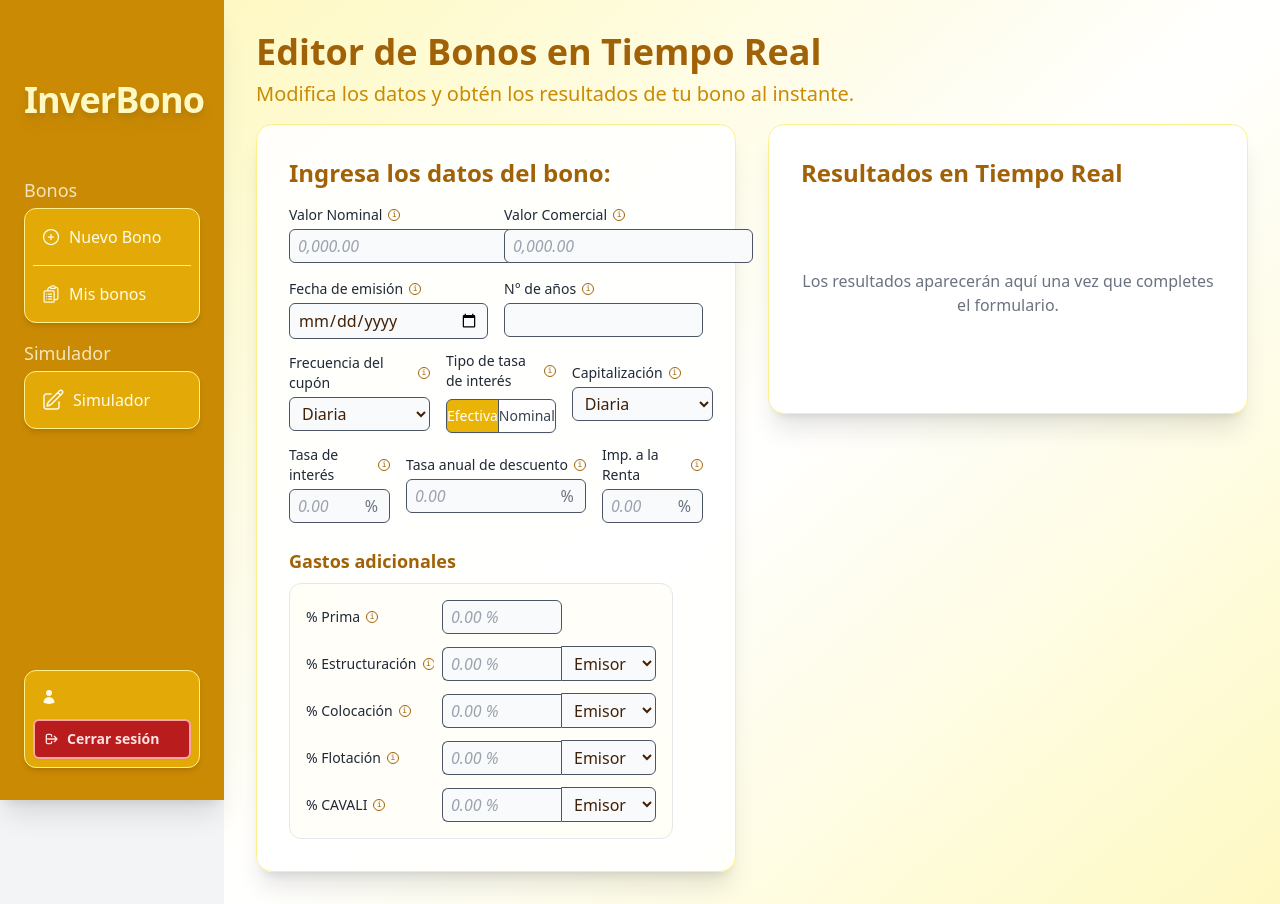
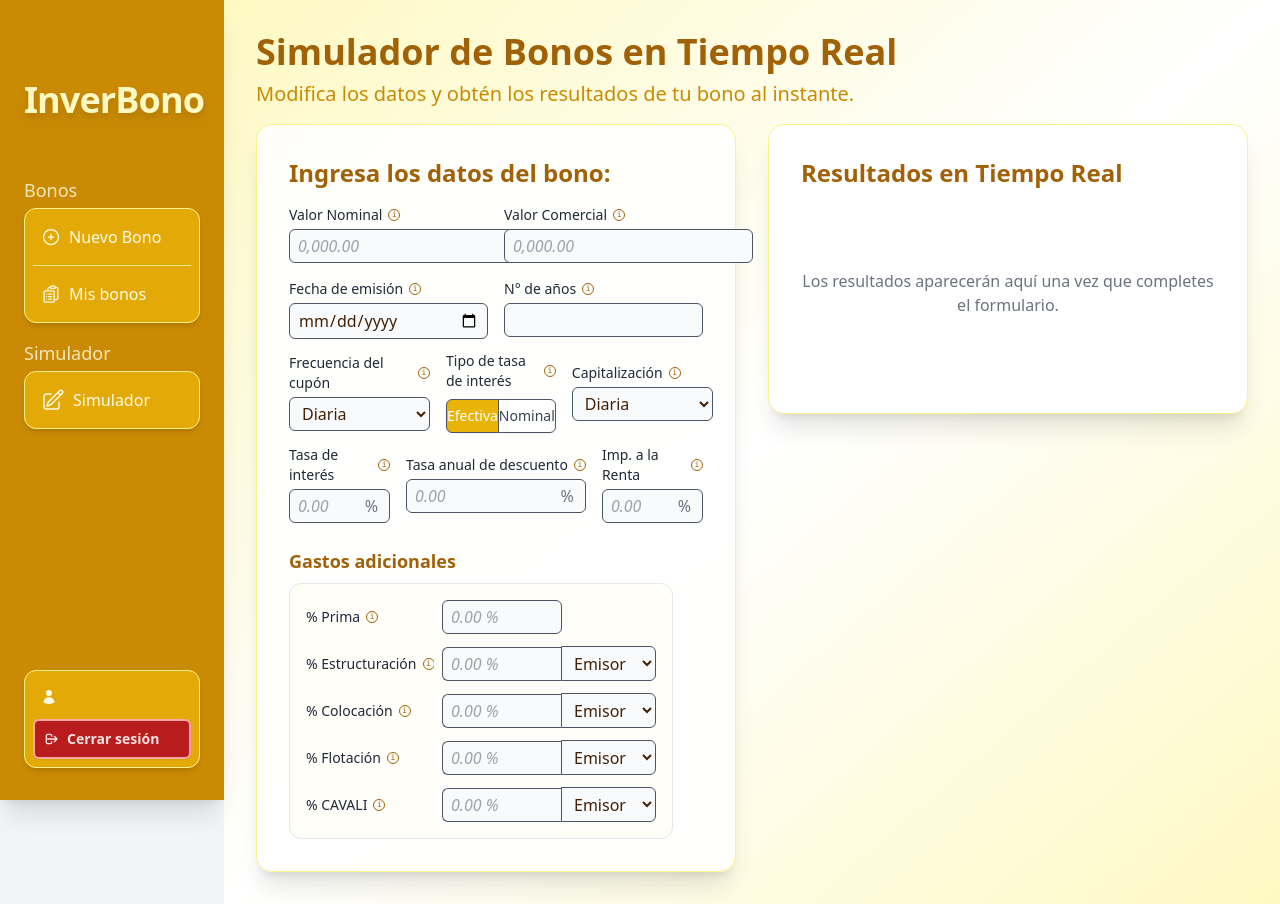
Before and after one commit to Finanzas-3438/InverBonoFinanzas, a Django app: page /bonds/editor/ in a window 1280 px wide. Run offline with Django 3.2, Linux system fonts and the light colour scheme; parts of the project's set-up code (start-up, migrations or seed data) failed here and were passed over; some libraries are stand-ins or nearby versions.

Commit message:
fix: rename editor to simulator bond

```diff
--- a/InverBono/bonds/templates/editor.html
+++ b/InverBono/bonds/templates/editor.html
@@ -1,6 +1,6 @@
 {% extends "base.html" %}
 {% load bond_extras %}
-{% block title %}Editor de Bonos en Tiempo Real{% endblock %}
+{% block title %}Simulador de Bonos en Tiempo Real{% endblock %}
 
 {% block content %}
 {% include "_sidebar.html" %}
@@ -8,7 +8,7 @@
 <main class="ml-56 min-h-screen p-8 bg-gradient-to-br from-yellow-100 via-white to-yellow-100">
   <div class="max-w-7xl mx-auto">
     <div class="flex items-center gap-6 mb-2">
-      <h2 class="text-4xl font-extrabold text-yellow-700">Editor de Bonos en Tiempo Real</h2>
+      <h2 class="text-4xl font-extrabold text-yellow-700">Simulador de Bonos en Tiempo Real</h2>
     </div>
     <h3 class="text-xl font-light mt-2 mb-4 text-yellow-600">Modifica los datos y obtén los resultados de tu bono al instante.</h3>
 
```
Also changed, not shown: DOCKER-GUIDE.md (added), 1 other file.
